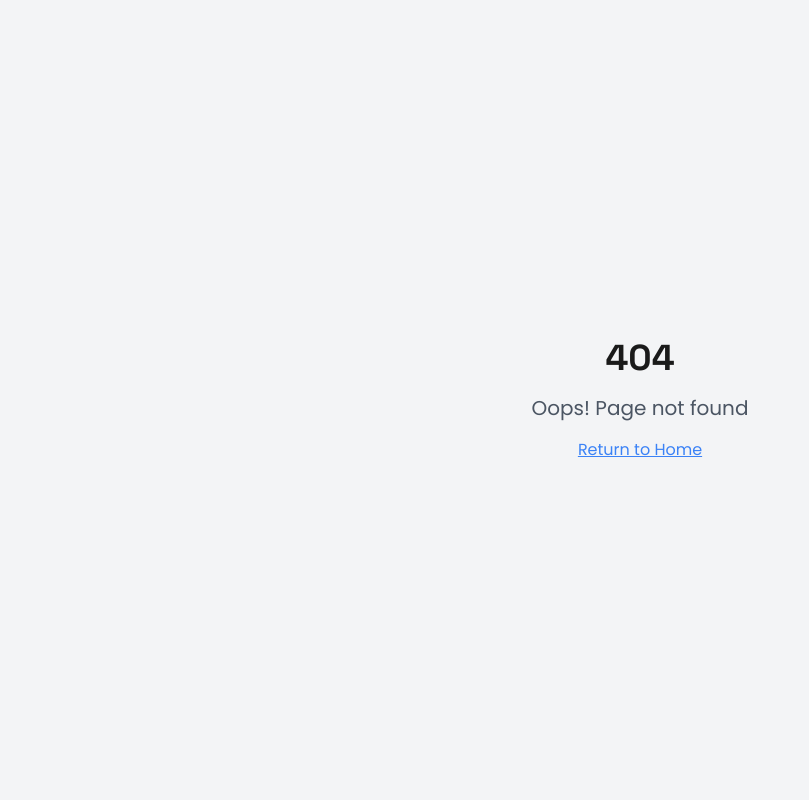
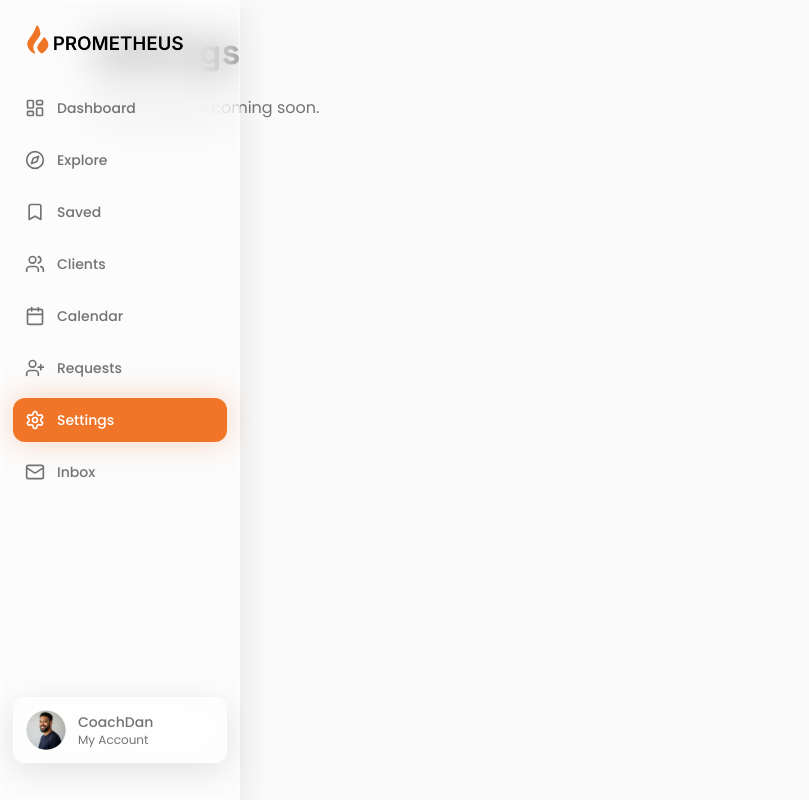
Before and after one commit to prometheusimpact/prometheus-coach-ui, a React (Vite) app: page /settings in a window 1280 px wide. Before the commit this address had no page. Shown: the whole page, without its empty margins (0-809 px from the left). Built offline with nearby package versions, Linux system fonts and the light colour scheme; the HTML template or start-up script is replaced by a standard one.

Commit message:
feat: Add missing routes and pages

```diff
--- a/src/App.tsx
+++ b/src/App.tsx
@@ -10,6 +10,9 @@ import Saved from "./pages/Saved";
 import Calendar from "./pages/Calendar";
 import Inbox from "./pages/Inbox";
 import Requests from "./pages/Requests";
+import Clients from "./pages/Clients";
+import Settings from "./pages/Settings";
+import Account from "./pages/Account";
 import NotFound from "./pages/NotFound";
 
 const queryClient = new QueryClient();
@@ -28,6 +31,9 @@ const App = () => (
           <Route path="/calendar" element={<Calendar />} />
           <Route path="/inbox" element={<Inbox />} />
           <Route path="/requests" element={<Requests />} />
+          <Route path="/clients" element={<Clients />} />
+          <Route path="/settings" element={<Settings />} />
+          <Route path="/account" element={<Account />} />
           <Route path="/barbell-back-squat" element={<Index />} />
           {/* ADD ALL CUSTOM ROUTES ABOVE THE CATCH-ALL "*" ROUTE */}
           <Route path="*" element={<NotFound />} />
--- /dev/null
+++ b/src/pages/Account.tsx
@@ -0,0 +1,19 @@
+import { Sidebar } from "@/components/Navigation/Sidebar";
+import { BottomNav } from "@/components/Navigation/BottomNav";
+
+const Account = () => {
+  return (
+    <div className="flex min-h-screen bg-background">
+      <Sidebar />
+      <main className="flex-1 lg:ml-20 pb-16 lg:pb-0">
+        <div className="container mx-auto px-4 py-8">
+          <h1 className="text-4xl font-bold mb-6">Account</h1>
+          <p className="text-muted-foreground">Account settings coming soon.</p>
+        </div>
+      </main>
+      <BottomNav />
+    </div>
+  );
+};
+
+export default Account;
--- /dev/null
+++ b/src/pages/Clients.tsx
@@ -0,0 +1,19 @@
+import { Sidebar } from "@/components/Navigation/Sidebar";
+import { BottomNav } from "@/components/Navigation/BottomNav";
+
+const Clients = () => {
+  return (
+    <div className="flex min-h-screen bg-background">
+      <Sidebar />
+      <main className="flex-1 lg:ml-20 pb-16 lg:pb-0">
+        <div className="container mx-auto px-4 py-8">
+          <h1 className="text-4xl font-bold mb-6">Clients</h1>
+          <p className="text-muted-foreground">Client management coming soon.</p>
+        </div>
+      </main>
+      <BottomNav />
+    </div>
+  );
+};
+
+export default Clients;
--- /dev/null
+++ b/src/pages/Settings.tsx
@@ -0,0 +1,19 @@
+import { Sidebar } from "@/components/Navigation/Sidebar";
+import { BottomNav } from "@/components/Navigation/BottomNav";
+
+const Settings = () => {
+  return (
+    <div className="flex min-h-screen bg-background">
+      <Sidebar />
+      <main className="flex-1 lg:ml-20 pb-16 lg:pb-0">
+        <div className="container mx-auto px-4 py-8">
+          <h1 className="text-4xl font-bold mb-6">Settings</h1>
+          <p className="text-muted-foreground">Settings page coming soon.</p>
+        </div>
+      </main>
+      <BottomNav />
+    </div>
+  );
+};
+
+export default Settings;
```
